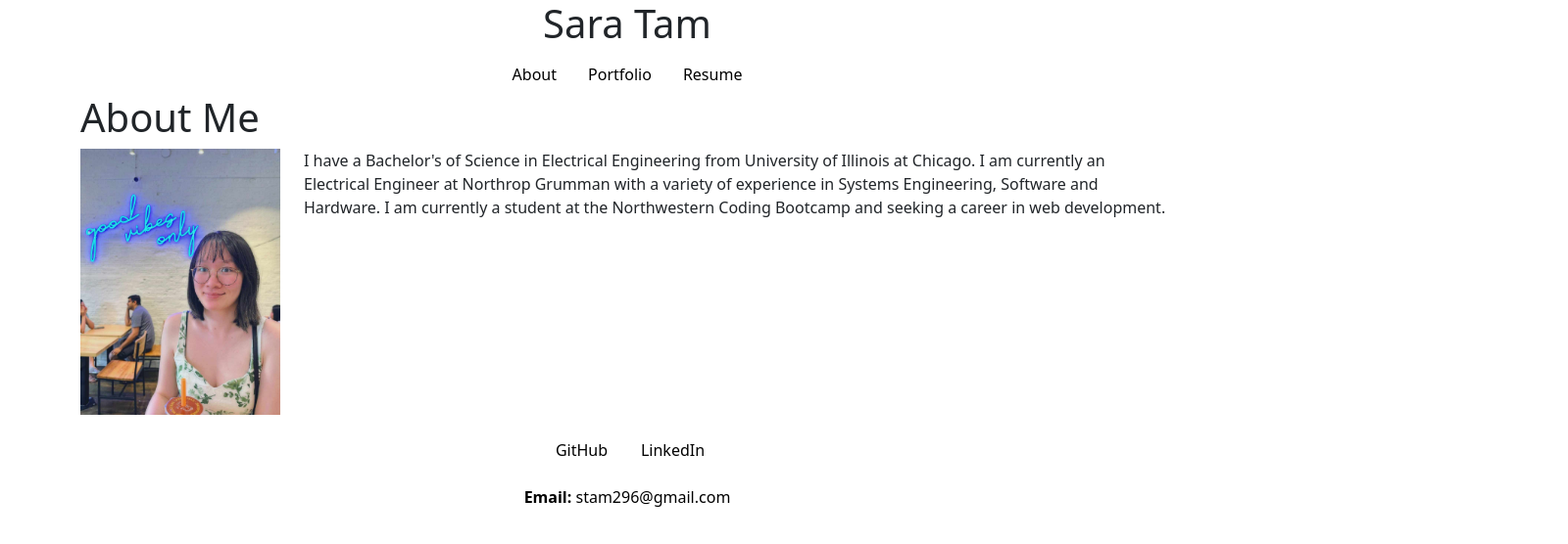
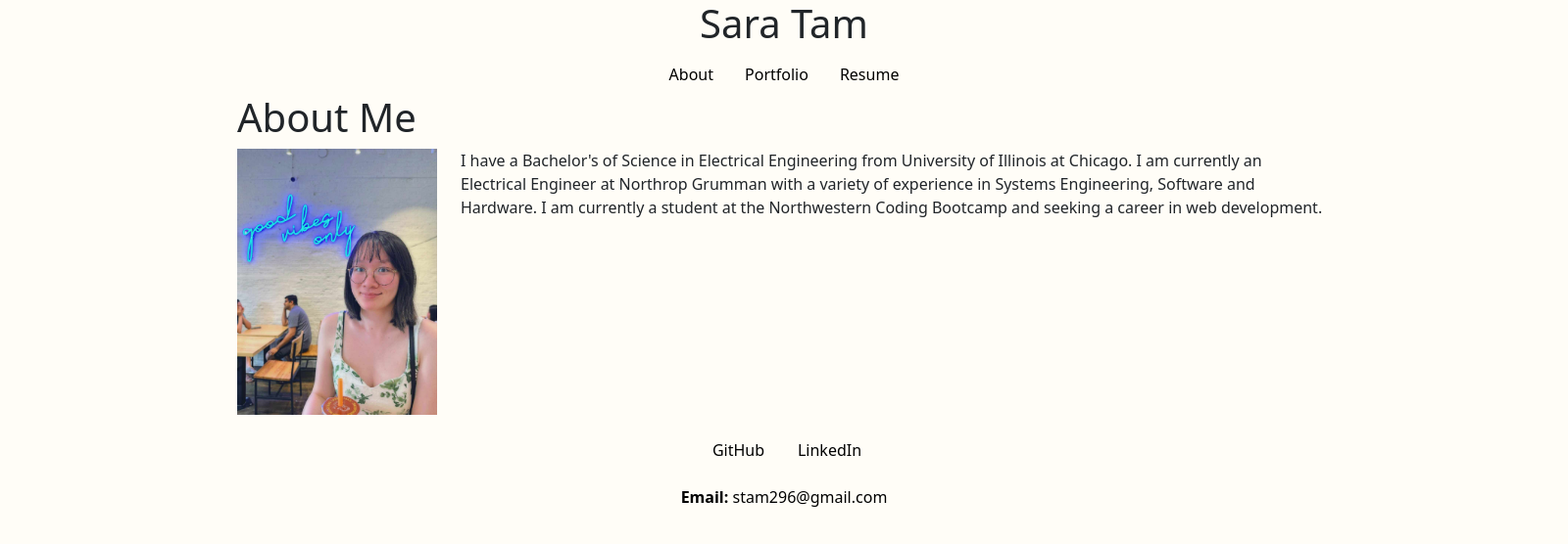
Before and after one commit to saratam8/Portfolio-REACT, a React (Create React App) app in the folder portfolio/: page / in a window 1280 px wide. Shown: the top 556 px of the page at 98% size, 1600 px wide, since content can reach past the window. Built offline with nearby package versions, Linux system fonts and the light colour scheme.

Commit message:
updating code

```diff
--- a/portfolio/src/App.js
+++ b/portfolio/src/App.js
@@ -1,6 +1,22 @@
 import React from "react";
 import PortfolioContainer from "./components/PortfolioContainer";
 
-const App = () => <PortfolioContainer />;
+const styles = {
+    page: {
+        backgroundColor: '#fffdf7',
+        width: '100rem',
+        height: '100rem',
+    },
+}
+
+function App() {
+    return(
+        <div style={styles.page}>
+            <PortfolioContainer/>
+        </div>
+    )
+}
+
+// const App = () => <PortfolioContainer/>;
 
 export default App;
--- a/portfolio/src/components/pages/Contact.js
+++ b/portfolio/src/components/pages/Contact.js
@@ -3,10 +3,9 @@
 
 export default function Contact() {
     return (
-        <div className="m-3">
-            <h1 className="py-2">Contact</h1>
+        <div className="container">
+            <h1>Contact</h1>
             <p>Email: stam296@gmail.com</p>
-            <p>Phone Number: 312-714-9100</p>
             <form>
                 <div className="form-group">
                     <label for="inputName">Name</label>
--- a/portfolio/src/index.js
+++ b/portfolio/src/index.js
@@ -3,6 +3,11 @@
 import App from './App';
 import 'bootstrap/dist/css/bootstrap.min.css';
 
+const styles = {
+    page: {
+        backgroundColor: '#e9edc9',
+    },
+}
 // The ReactDOM.render method is used to render a react element into the actual DOM
 // The first argument is the component we want to render, and the second is the container element on the page
-ReactDOM.render(<App />, document.getElementById('root'));
+ReactDOM.render(<App/>, document.getElementById('root'));
```
